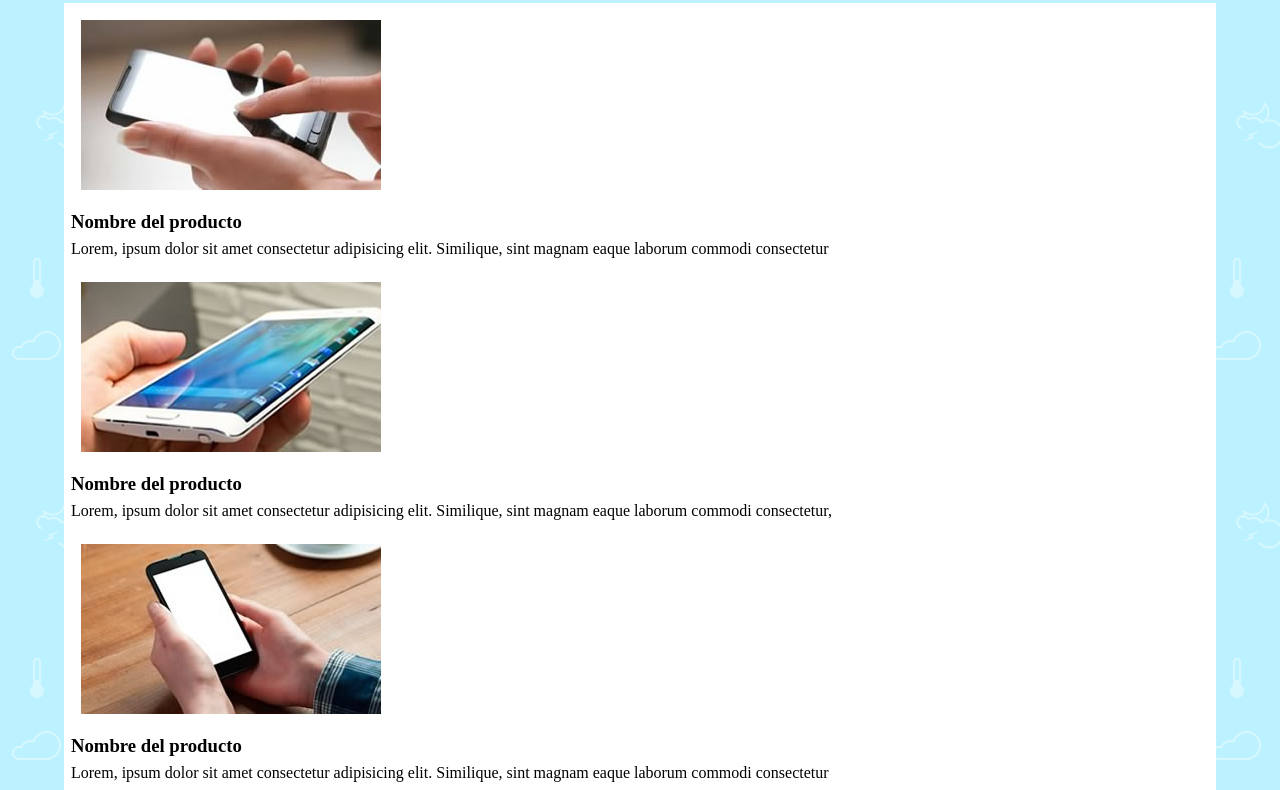
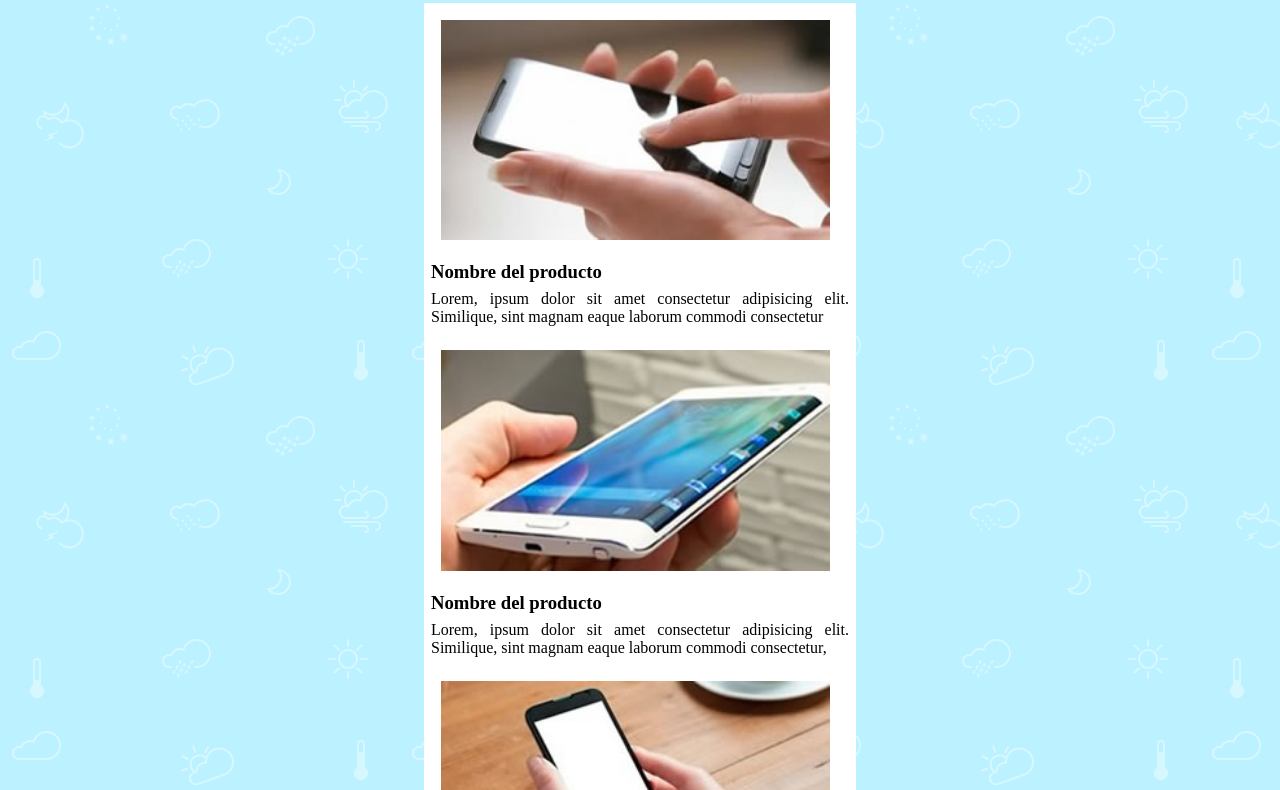
Before and after one commit to facundocaro1826/craftsy, a website: page views/home.html in a window 1280 px wide. Shown: the part 85-875 px from the top of the page. Drawn offline with Linux system fonts and the light colour scheme.

Commit message:
arreglando algunos estilos a @media movile

```diff
--- a/public/css/home.css
+++ b/public/css/home.css
@@ -1,7 +1,12 @@
 body{
 
-    background-image: url(/images/bg-2.png);
-    margin: 0;
+background-image: url(/images/bg-2.png);
+
+margin: 0;
+
+max-width: 480px;
+
+margin: auto;
 }
 main.home-main{
 
@@ -16,12 +21,13 @@ margin-top: 15px;
 
 main.home-main div.producto{}
 
-main.home-main div.producto article.produc{
-}
+main.home-main div.producto article.produc{max-width: 480px;margin: auto;}
 
 main.home-main .producto .produc img.img-prod{
 
 margin: 17px;
+
+width: 90%;
 }
 main.home-main .producto .produc h3{margin: 0;margin-left: 7px;}
 main.home-main .producto .produc p{
```
